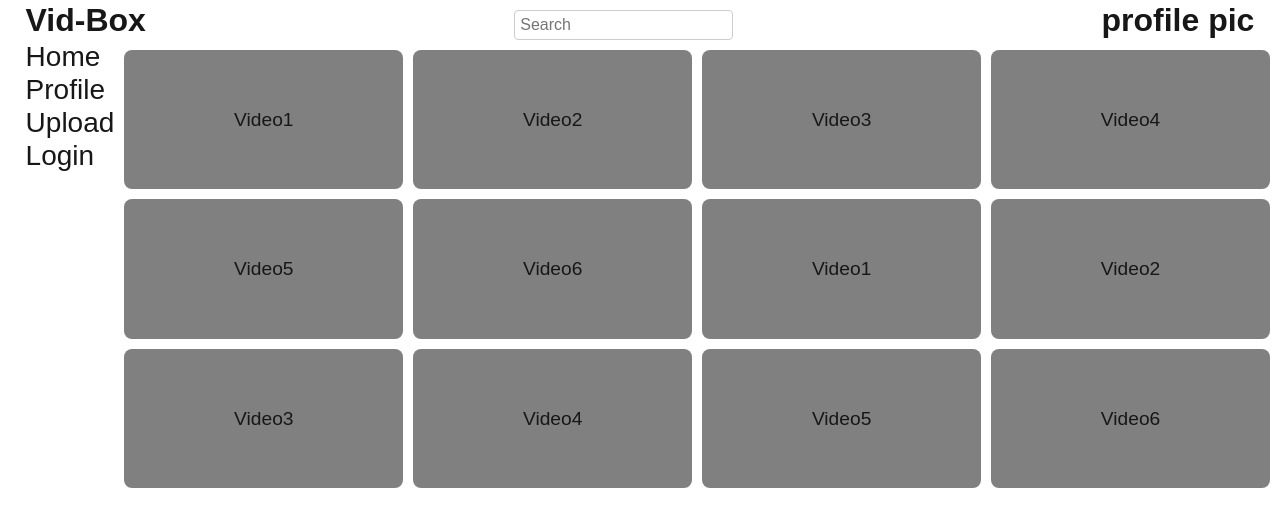
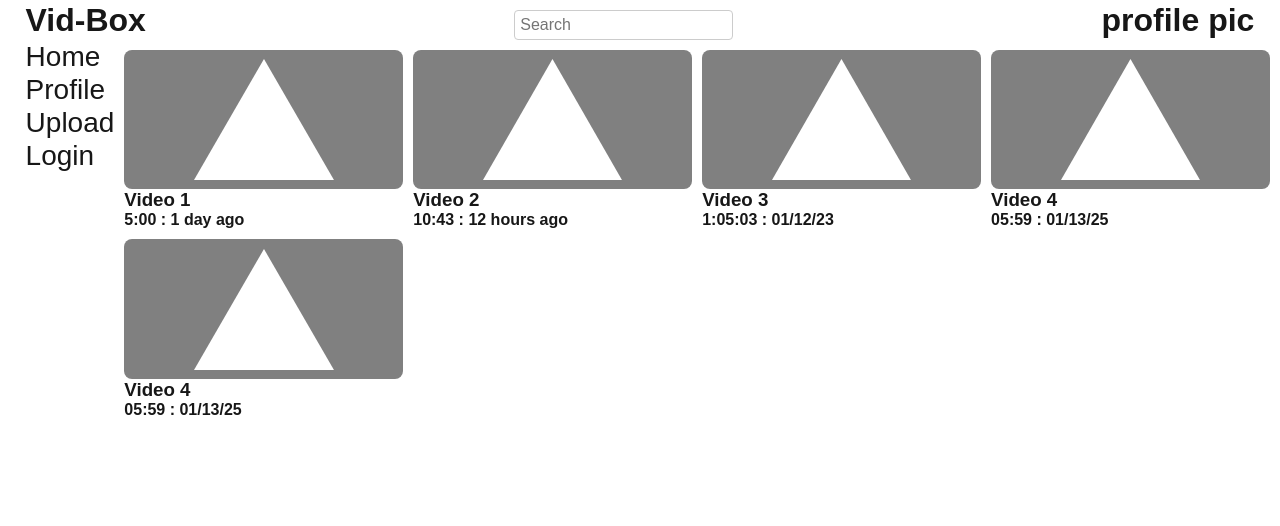
Before and after one commit to lainl/VidBox-FrontEnd, a Next.js app in the folder vb-frontend/: page / in a window 1280 px wide. Shown: the top 526 px of the page. Built offline with nearby package versions, Linux system fonts and the light colour scheme.

Commit message:
Started displaying videos on homepage

```diff
--- a/vb-frontend/src/app/page.tsx
+++ b/vb-frontend/src/app/page.tsx
@@ -1,20 +1,61 @@
+"use client"
 import styles from "./page.module.css";
+import { useEffect, useState } from "react";
+
+const API_BASE_URL = 'https://vidbox-backend-7u1k.onrender.com/';
+
+interface Video {
+  id: number;
+  title: string;
+  duration: string;
+  postDate: string;
+  videoURL: string;
+}
+
+const VideoCard: React.FC<Video> = ({ id, title, duration, postDate, videoURL }) => {
+  return (
+    <div>
+      <div className="video">
+        <img src="vercel.svg" alt="Thumbnail" width="50%" />
+      </div>
+      <div>
+        <h3>{title}</h3>
+        <h4>{duration} : {postDate}</h4>
+      </div>
+    </div>
+  );
+};
 
 export default function Home() {
+  const [videos, setVideos] = useState<Video[]>([]);
+
+  useEffect(() => {
+    const fetchedVideos = [
+      { id: 1, title: "Video 1", duration: "5:00", postDate: "1 day ago", videoURL: "video1.mp4" },
+      { id: 2, title: "Video 2", duration: "10:43", postDate: "12 hours ago", videoURL: "video2.mp4" },
+      { id: 3, title: "Video 3", duration: "1:05:03", postDate: " 01/12/23", videoURL: "video3.mp4" },
+      { id: 4, title: "Video 4", duration: "05:59", postDate: " 01/13/25", videoURL: "video4.mp4" },
+      { id: 5, title: "Video 4", duration: "05:59", postDate: " 01/13/25", videoURL: "video4.mp4" },
+    ];
+    setVideos(fetchedVideos);
+    //  const fetchVideos = async () => {
+    //   try {
+    //     const response = await fetch(API_BASE_URL);
+    //     const data = await response.json();
+    //     setVideos(data);
+    //   } catch (error) {
+    //     console.error("Error fetching videos:", error);
+    //   }
+    //};
+
+    //fetchVideos();
+  }, []);
+
   return (
     <div className="video-grid">
-        <div className="video">Video1</div>
-        <div className="video">Video2</div>
-        <div className="video">Video3</div>
-        <div className="video">Video4</div>
-        <div className="video">Video5</div>
-        <div className="video">Video6</div>
-        <div className="video">Video1</div>
-        <div className="video">Video2</div>
-        <div className="video">Video3</div>
-        <div className="video">Video4</div>
-        <div className="video">Video5</div>
-        <div className="video">Video6</div>
+      {videos.map((video) => (
+        <VideoCard key={video.id} id={video.id} title={video.title} duration={video.duration} postDate={video.postDate} videoURL={video.videoURL} />
+      ))}
     </div>
   );
 }
```
